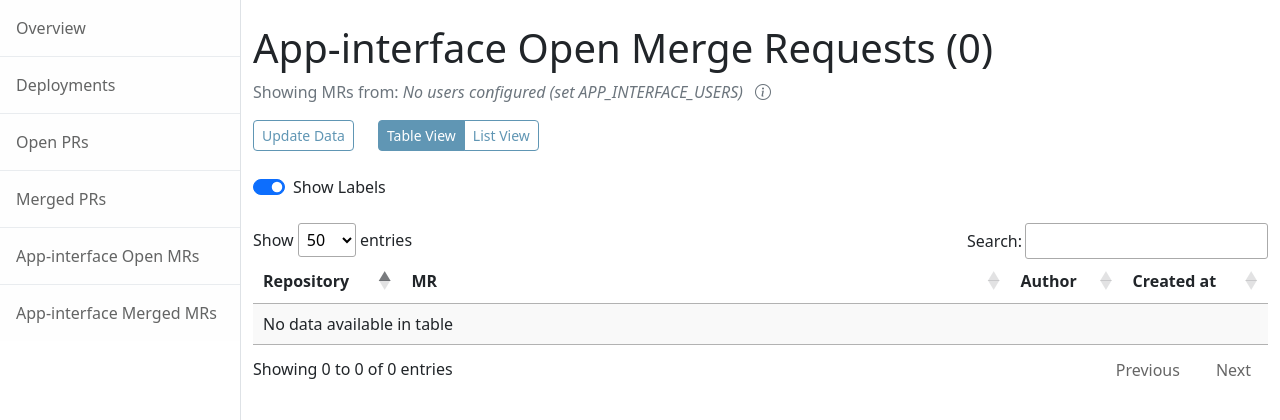
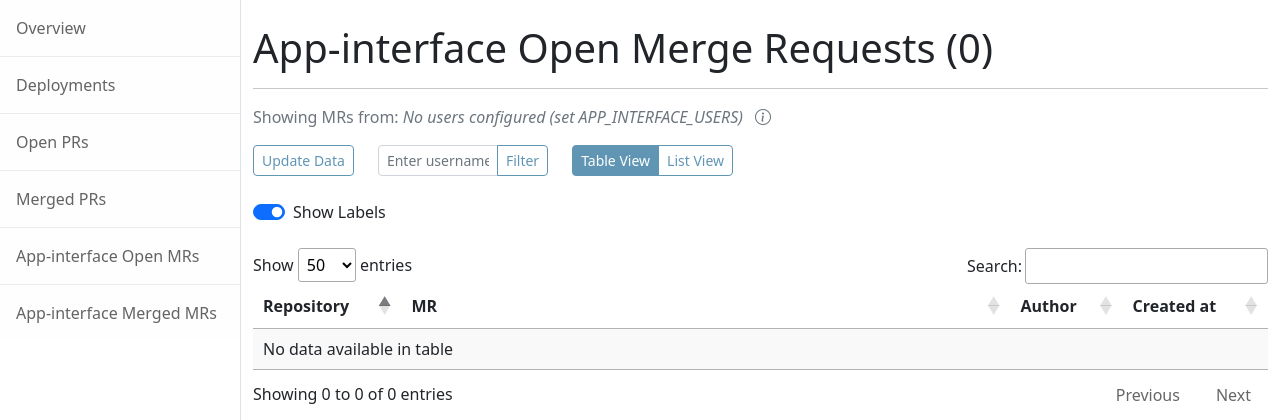
Before and after one commit to petracihalova/service-dashboard, a Flask app: page /pull-requests/app-interface in a window 1280 px wide. Shown: the part 80-500 px from the top of the page. Run offline with Flask 3, Linux system fonts and the light colour scheme; parts of the project's set-up code (start-up, migrations or seed data) failed here and were passed over; some libraries are stand-ins or nearby versions.

Commit message:
apply username filering on the app-interface open merge requests page

```diff
--- a/blueprints/pull_requests.py
+++ b/blueprints/pull_requests.py
@@ -118,15 +118,26 @@ def app_interface_open_merge_requests():
     reload_data = "reload_data" in request.args
     show_my_mrs_only = request.args.get("my_mrs", "").lower() == "true"
 
+    # Get username filter parameters
+    filter_username = request.args.get("username", "").strip()
+
     logger.info(
-        f"App-interface open MRs page accessed with reload_data={reload_data}, show_my_mrs_only={show_my_mrs_only}"
+        f"App-interface open MRs page accessed with reload_data={reload_data}, show_my_mrs_only={show_my_mrs_only}, filter_username={filter_username}"
     )
 
     # Get GitLab open MRs (app-interface is on GitLab)
     open_mrs = get_app_interface_open_mr(reload_data)
 
-    # Apply additional filtering if "My MRs" is requested
-    if show_my_mrs_only and config.GITLAB_USERNAME:
+    # Apply username filtering if requested
+    if filter_username:
+        # Filter by custom username - this overrides "My MRs" if both are somehow present
+        open_mrs = [
+            mr
+            for mr in open_mrs
+            if mr.get("user_login", "").lower() == filter_username.lower()
+        ]
+    elif show_my_mrs_only and config.GITLAB_USERNAME:
+        # Apply "My MRs" filtering if no custom username filter
         open_mrs = [
             mr
             for mr in open_mrs
@@ -141,6 +152,7 @@ def app_interface_open_merge_requests():
         count=count,
         app_interface_users=config.APP_INTERFACE_USERS,
         gitlab_username=config.GITLAB_USERNAME,
+        filter_username=filter_username,
         show_my_mrs_only=show_my_mrs_only,
     )
 
--- a/services/gitlab_service.py
+++ b/services/gitlab_service.py
@@ -465,7 +465,7 @@ class GitlabAPI:
             result, config.APP_INTERFACE_OPEN_MR_FILE, PullRequestEncoder
         )
 
-    def get_app_interface_merged_mr(self, scope="all", merged_after="2025-01-01"):
+    def get_app_interface_merged_mr(self, scope="all", merged_after="2024-01-01"):
         """
         Get list of merged merge requests from app-interface repository.
         """
--- a/templates/deployments/main.html
+++ b/templates/deployments/main.html
@@ -4,6 +4,7 @@
 
 <div class="container-fluid">
     <h1 class="mt-4">Deployments</h1>
+    <hr>
     <div>
         <div class="mb-4 d-flex align-items-center">
             <button id="update_button" type="button" class="btn btn-outline-primary btn-sm me-2" data-url="?reload_data=1">
--- a/templates/overview.html
+++ b/templates/overview.html
@@ -3,6 +3,8 @@
 {% block content %}
 
 <div class="container-fluid">
+    <h1>Overview</h1>
+    <hr>
     {% for category in services.categories %}
     <h3>{{ category.category_name|upper }}</h3>
 
--- a/templates/pull_requests/app_interface_merged.html
+++ b/templates/pull_requests/app_interface_merged.html
@@ -5,6 +5,8 @@
 
 <div class="container-fluid">
     <h1 class="mt-4">App-interface Merged Merge Requests in last {{ merged_in_last_X_days }} days ({{ count }})</h1>
+    <p class="text-muted mb-3">Only merge requests merged after 2024-01-01</p>
+    <hr>
     <p class="text-muted mb-3">
         Showing MRs from:
         {% if app_interface_users %}
--- a/templates/pull_requests/app_interface_open.html
+++ b/templates/pull_requests/app_interface_open.html
@@ -5,6 +5,7 @@
 
 <div class="container-fluid">
     <h1 class="mt-4">App-interface Open Merge Requests ({{ count }}) </h1>
+    <hr>
     <p class="text-muted mb-3">
         Showing MRs from:
         {% if app_interface_users %}
@@ -21,9 +22,16 @@
         <div class="row align-items-center">
             <div class="col-auto">
                 <button id="update_button" type="button" class="btn btn-outline-primary btn-sm"
-                        data-url="app-interface?reload_data=1{% if show_my_mrs_only %}&my_mrs=true{% endif %}">
+                        data-url="app-interface?reload_data=1{% if filter_username %}&username={{ filter_username }}{% endif %}{% if show_my_mrs_only %}&my_mrs=true{% endif %}">
                     Update Data
                 </button>
+            </div>
+            <div class="col-auto">
+                <div class="input-group input-group-sm">
+                    <input type="text" class="form-control" id="username-input" value="{{ filter_username }}"
+                        placeholder="Enter username" style="width: 120px;">
+                    <button class="btn btn-outline-primary" type="button" id="apply-username">Filter</button>
+                </div>
             </div>
             {% if gitlab_username %}
             <div class="col-auto">
@@ -38,7 +46,7 @@
                    title="Click for GitLab username configuration info"></i>
             </div>
             {% endif %}
-            {% if show_my_mrs_only %}
+            {% if filter_username or show_my_mrs_only %}
             <div class="col-auto">
                 <button class="btn btn-outline-danger btn-sm" type="button" id="clear-filters">
                     Clear filters
--- a/templates/pull_requests/merged_pr.html
+++ b/templates/pull_requests/merged_pr.html
@@ -5,6 +5,7 @@
 
 <div class="container-fluid">
     <h1 class="mt-4">Merged Pull Requests in last {{ merged_in_last_X_days }} days ({{ count }})</h1>
+    <hr>
     <div class="mb-4">
         <div class="row align-items-start">
             <div class="col-auto">
--- a/templates/pull_requests/open_pr.html
+++ b/templates/pull_requests/open_pr.html
@@ -5,6 +5,7 @@
 
 <div class="container-fluid">
     <h1 class="mt-4">Open Pull Requests ({{ count }}) </h1>
+    <hr>
     <div class="mb-4">
         <div class="row align-items-center">
             <div class="col-auto">
```
